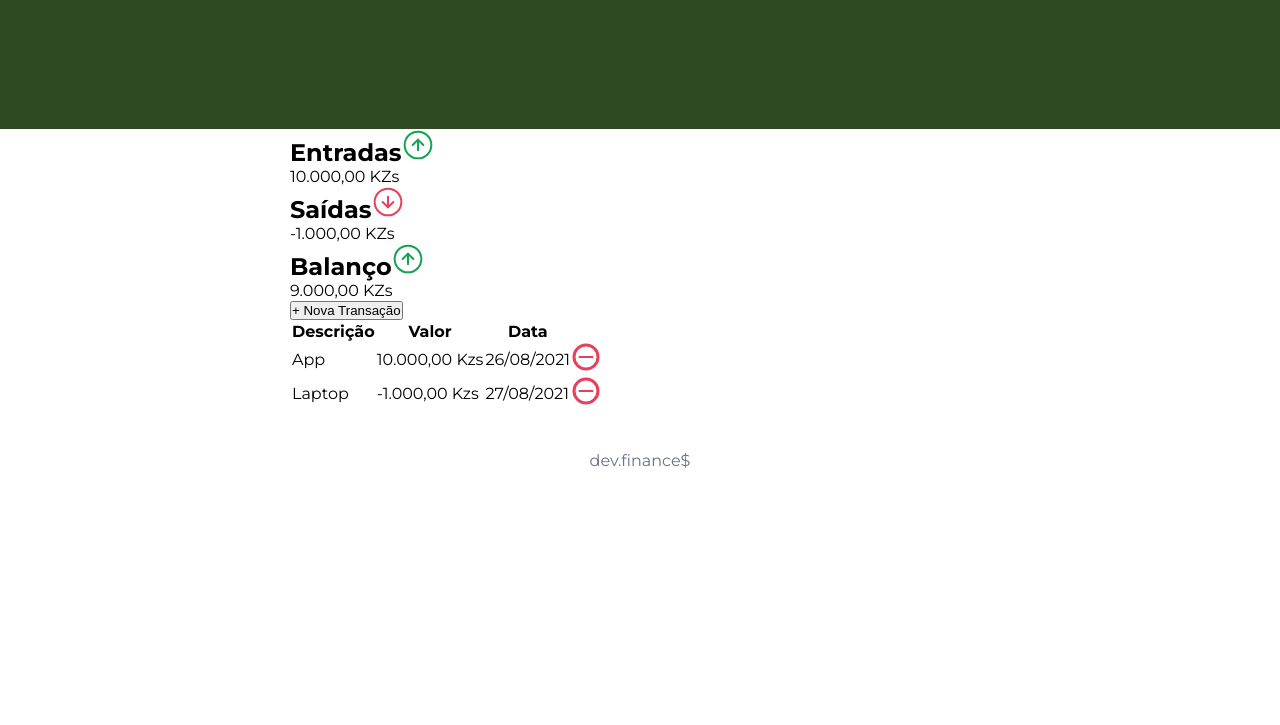
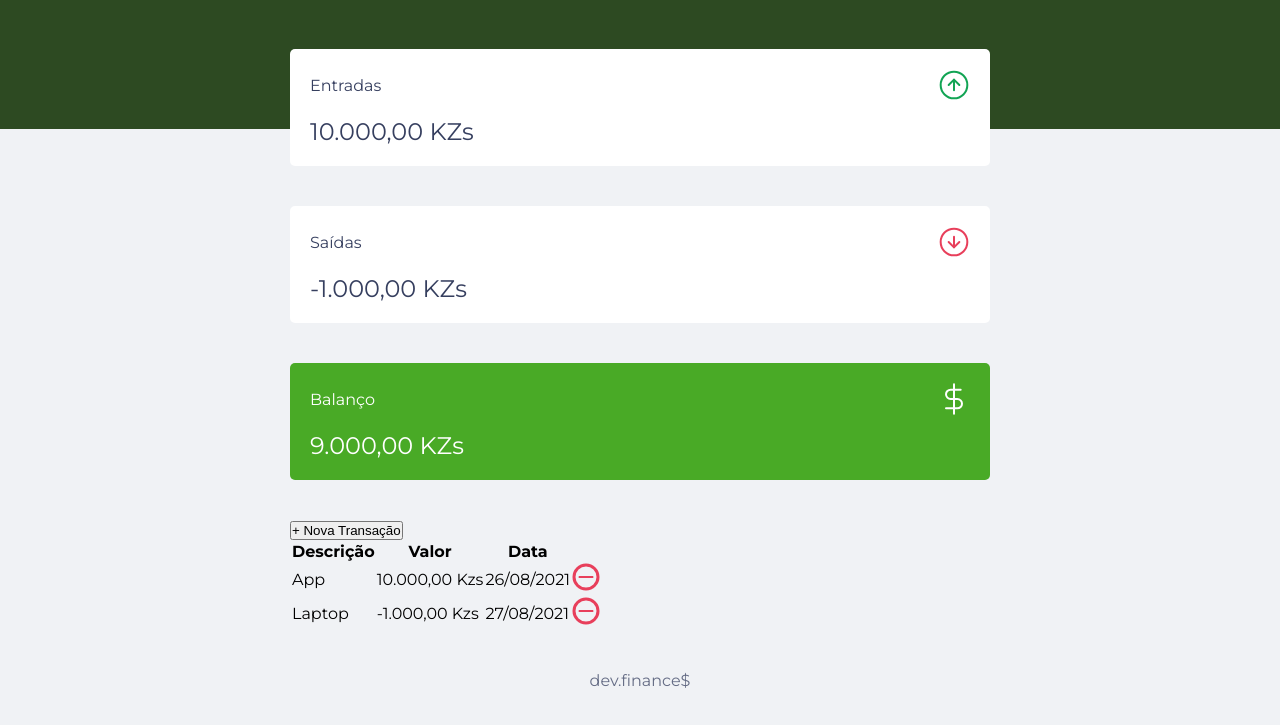
Before and after one commit to rafaelwillen/dev-finance, a plain HTML site: page index.html in a window 1280 px wide. Shown: the part 67-792 px from the top of the page. Drawn offline with Linux system fonts and the light colour scheme.

Commit message:
Style the cards  Changed the background of the body  Replaced the image of the total card

```diff
--- a/index.html
+++ b/index.html
@@ -33,9 +33,9 @@
           </h2>
           <p id="expense-display">-1.000,00 KZs</p>
         </div>
-        <div class="card">
+        <div class="card total">
           <h2>
-            <span>Balanço</span><img src="./assets/income.svg" alt="Total" />
+            <span>Balanço</span><img src="./assets/total.svg" alt="Total" />
           </h2>
           <p id="income-display">9.000,00 KZs</p>
         </div>
--- a/style.css
+++ b/style.css
@@ -7,6 +7,7 @@
   --light-primary-color: #3dd705;
   --income-value-color: #12a454;
   --expense-value-color: #e92929;
+  --body-background-color: #f0f2f5;
 }
 
 * {
@@ -17,6 +18,7 @@
 
 body {
   font-family: "Montserrat", sans-serif;
+  background-color: var(--body-background-color);
 }
 
 .container {
@@ -32,6 +34,40 @@ header {
   text-align: center;
 }
 
+/* Balance ============================================== */
+
+.balance {
+  margin-top: -5rem;
+}
+
+/* Card ============================================== */
+
+.card {
+  background-color: #fff;
+  padding: 1.25rem;
+  margin-bottom: 2.5rem;
+  border-radius: 5px;
+  color: var(--dark-blue);
+}
+
+.card.total {
+  background-color: var(--primary-color);
+  color: #fff;
+}
+
+.card h2 {
+  font-size: 1rem;
+  font-weight: 400;
+  display: flex;
+  align-items: center;
+  justify-content: space-between;
+  margin-bottom: 1rem;
+}
+
+.card p {
+  font-size: 1.5rem;
+}
+
 /* Footer ============================================== */
 footer {
   text-align: center;
```
